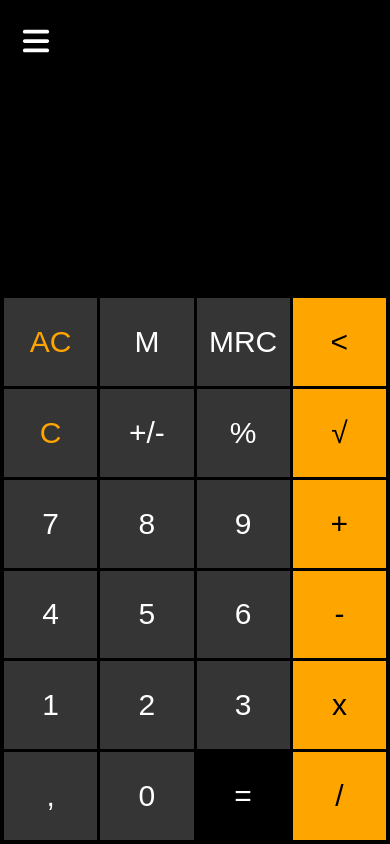
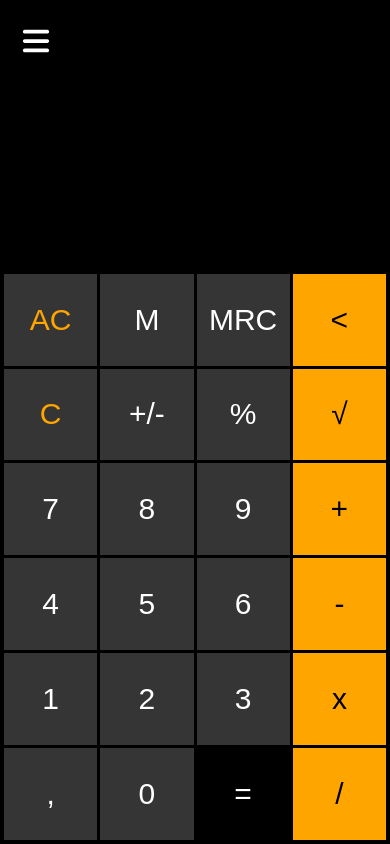
Before and after one commit to KD3n1z/Cordova-Calc, a website with bundled scripts: page www/index.html in a window 390 px wide. Built offline with nearby package versions, Linux system fonts and the light colour scheme.

Commit message:
small ui changes & build config changes

```diff
--- a/config.xml
+++ b/config.xml
@@ -1,5 +1,5 @@
 <?xml version='1.0' encoding='utf-8'?>
-<widget id="io.cordova.hellocordova" version="1.0.0" xmlns="http://www.w3.org/ns/widgets" xmlns:cdv="http://cordova.apache.org/ns/1.0">
+<widget id="com.kd3n1z.ccalc" version="1.0.0" xmlns="http://www.w3.org/ns/widgets" xmlns:cdv="http://cordova.apache.org/ns/1.0">
     <name>Calculator</name>
     <description>simple and customizable calculator</description>
     <author email="denis.komarkov@gmail.com" href="https://kd3n1z.com">
--- a/www/style.css
+++ b/www/style.css
@@ -8,7 +8,7 @@
     --body-back-color: #000000;
     --fore-accent-color: #ffa500;
 
-    --screen-lines: calc(4 / 7);
+    --screen-lines: calc(4 / 8);
     --buttons-lines: 1;
 }
 
```
Also changed, not shown: package.json (line endings or trailing spaces).
